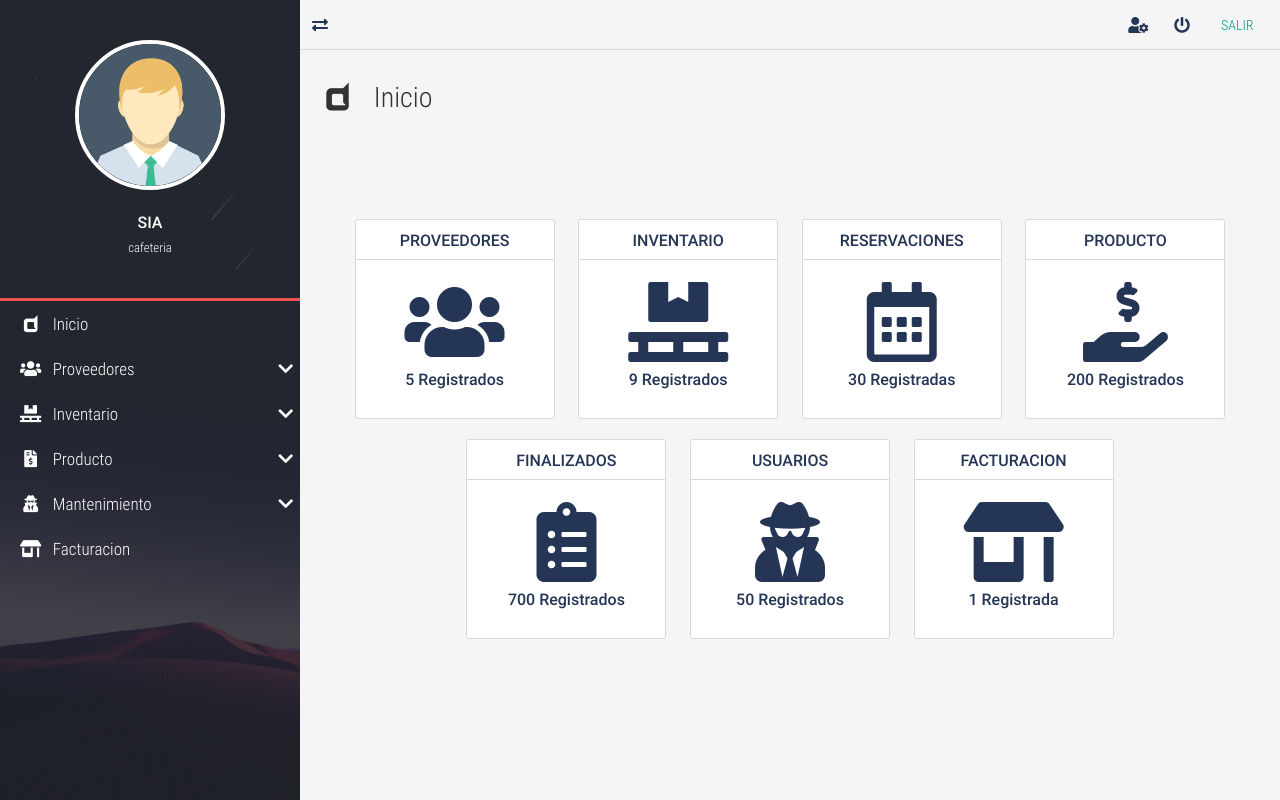
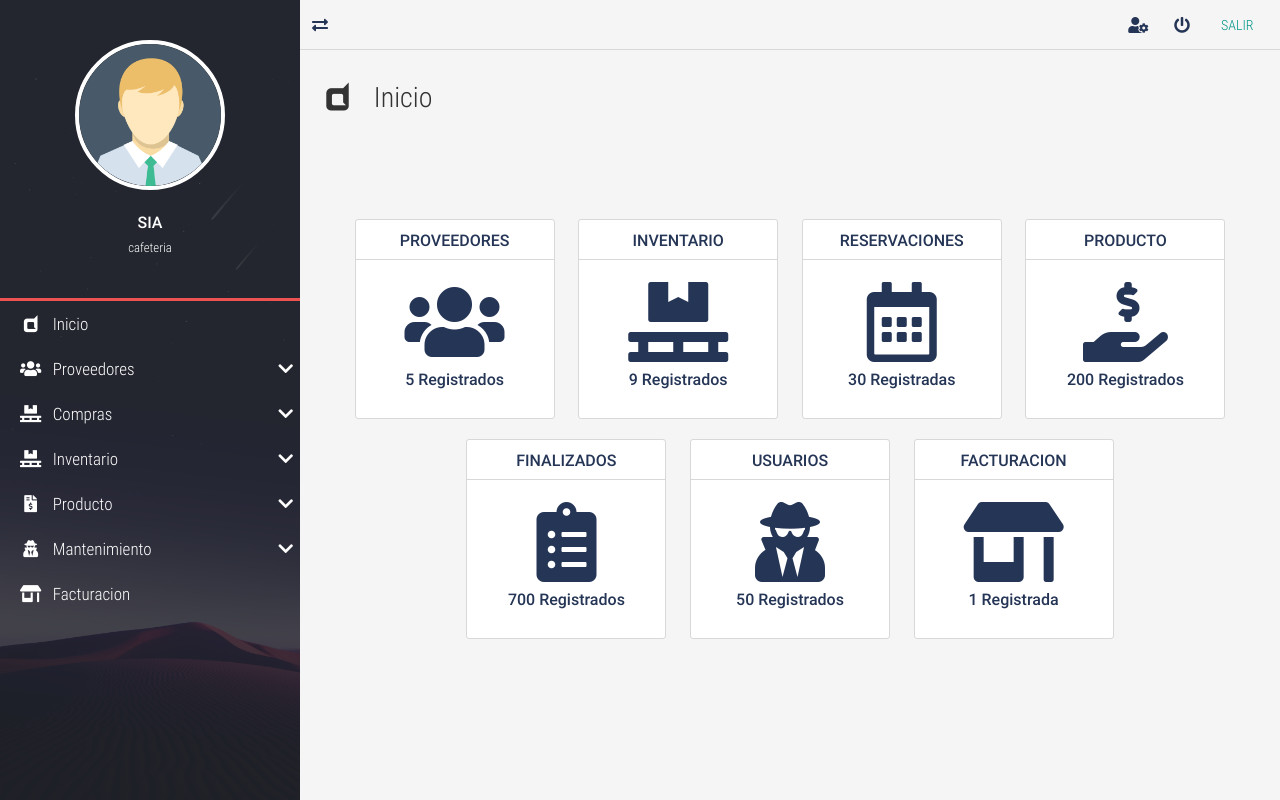
Before and after one commit to maguilera4323/proyectoSIA, a PHP site: page /proyectoSIA/home/ in a window 1280 px wide. Run offline with PHP 8.4, Linux system fonts and the light colour scheme; the visitor is signed in with stand-in values (Sample User, id 1).

```diff
--- a/vistas/inc/NavLateral.php
+++ b/vistas/inc/NavLateral.php
@@ -26,6 +26,21 @@
 						</li>
 						<li>
 							<a href="<?php echo SERVERURL; ?>proveedor-search/"><i class="fas fa-search fa-fw"></i> &nbsp; Buscar Proveedores</a>
+						</li>
+					</ul>
+				</li>
+
+				<li>
+					<a href="#" class="nav-btn-submenu"><i class="fas fa-pallet fa-fw"></i> &nbsp; Compras <i class="fas fa-chevron-down"></i></a>
+					<ul>
+						<li>
+							<a href="<?php echo SERVERURL; ?>item-new/"><i class="fas fa-plus fa-fw"></i> &nbsp; Agregar Compras</a>
+						</li>
+						<li>
+							<a href="<?php echo SERVERURL; ?>item-list/"><i class="fas fa-clipboard-list fa-fw"></i> &nbsp; Lista de Compras</a>
+						</li>
+						<li>
+							<a href="<?php echo SERVERURL; ?>item-search/"><i class="fas fa-search fa-fw"></i> &nbsp; Buscar Compras</a>
 						</li>
 					</ul>
 				</li>
```
